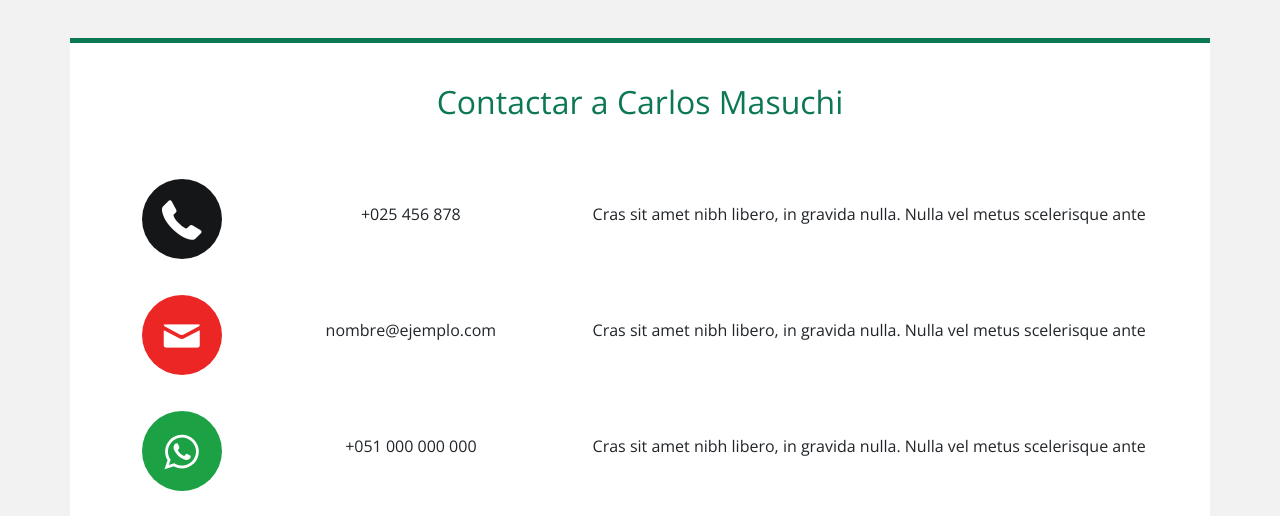
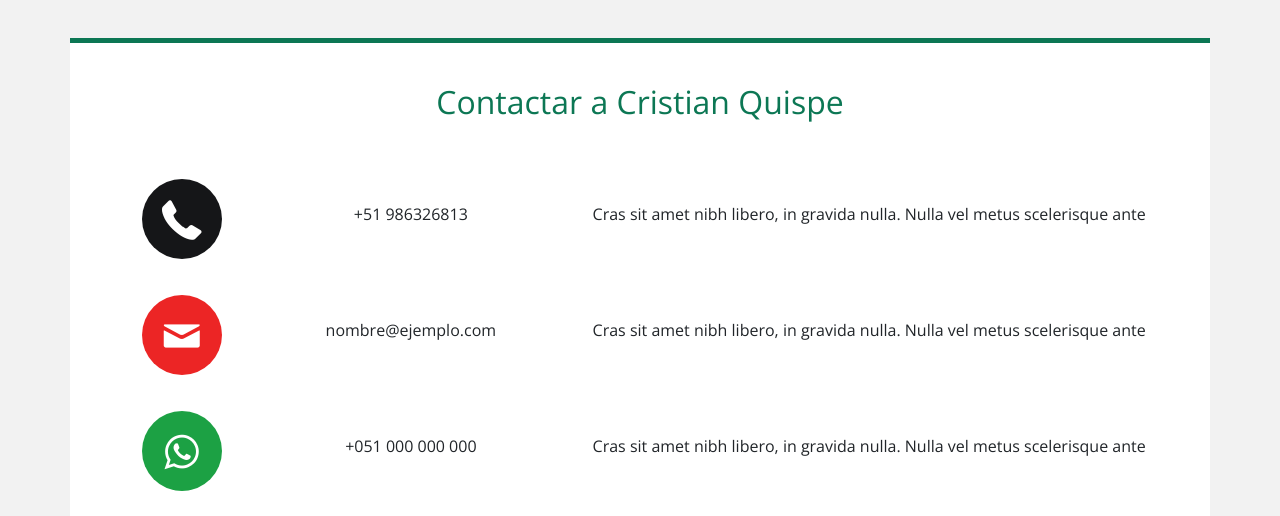
Before and after one commit to cristian24sax/project, a Django app: page /contact/ in a window 1280 px wide. Shown: the part 527-1043 px from the top of the page. Run offline with Django 3.2, Linux system fonts and the light colour scheme; some libraries are stand-ins or nearby versions.

Commit message:
modificando nombre con contact y about

```diff
--- a/webPersonal/mainapp/templates/template/about.html
+++ b/webPersonal/mainapp/templates/template/about.html
@@ -18,12 +18,12 @@
 		<div class="container">
 			<div class="row contenedor">
 				<div class="col">
-					<h2 class="titulo">Acerca de Carlos Masuchi</h2>
+					<h2 class="titulo">Acerca de Cristian Jesus</h2>
 					<div class="row projects justify-content-center">
 						<div class="col-12 col-lg-3 col-md-3">
 							<img src="{%static 'main/img/user-img.jpg'%}" class="rounded-circle w-100" alt="...">
 							<hr>
-							<p class="text-center">Carlos Masuchi</p>
+							<p class="text-center">Cristian Jesus</p>
 							<hr>
 						</div>
 						<div class="col-12 col-lg-9 col-md-9">
--- a/webPersonal/mainapp/templates/template/contact.html
+++ b/webPersonal/mainapp/templates/template/contact.html
@@ -18,13 +18,13 @@
 		<div class="container">
 			<div class="row contenedor">
 				<div class="col">
-					<h2 class="titulo">Contactar a Carlos Masuchi</h2>
+					<h2 class="titulo">Contactar a Cristian Quispe</h2>
 					<div class="row contacto justify-content-center align-items-center">
 						<div class="col-12 col-lg-2 col-md-2">
 							<a href="#" class="icono icon-phone phone"></a>
 						</div>
 						<div class="col-12 col-lg-3 col-md-3">
-							<p class="text-center">+025 456 878</p>
+							<p class="text-center">+51 986326813</p>
 						</div>
 						<div class="col-12 col-lg-7 col-md-7">
 							<p>Cras sit amet nibh libero, in gravida nulla. Nulla vel metus scelerisque ante </p>
```
